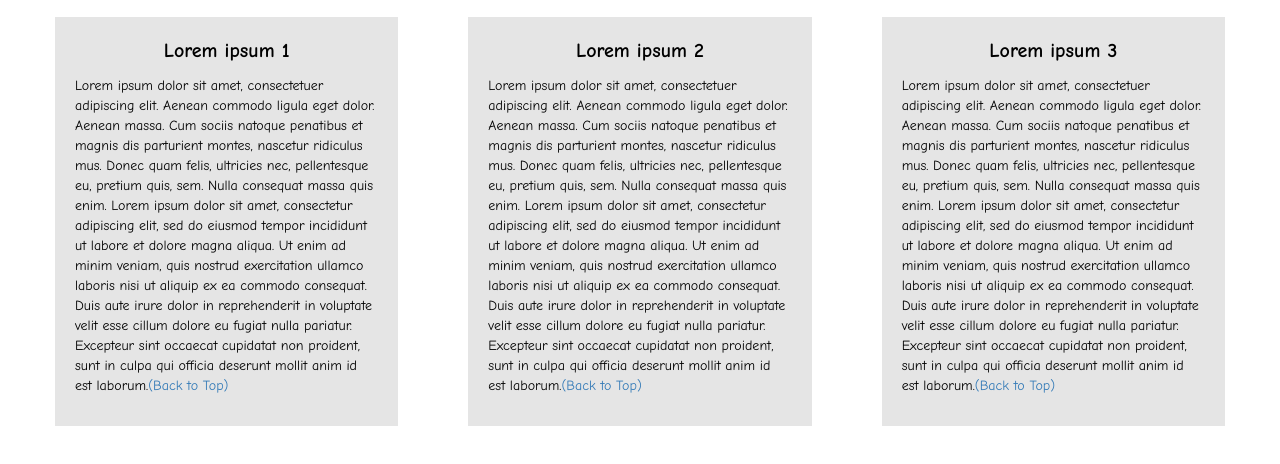
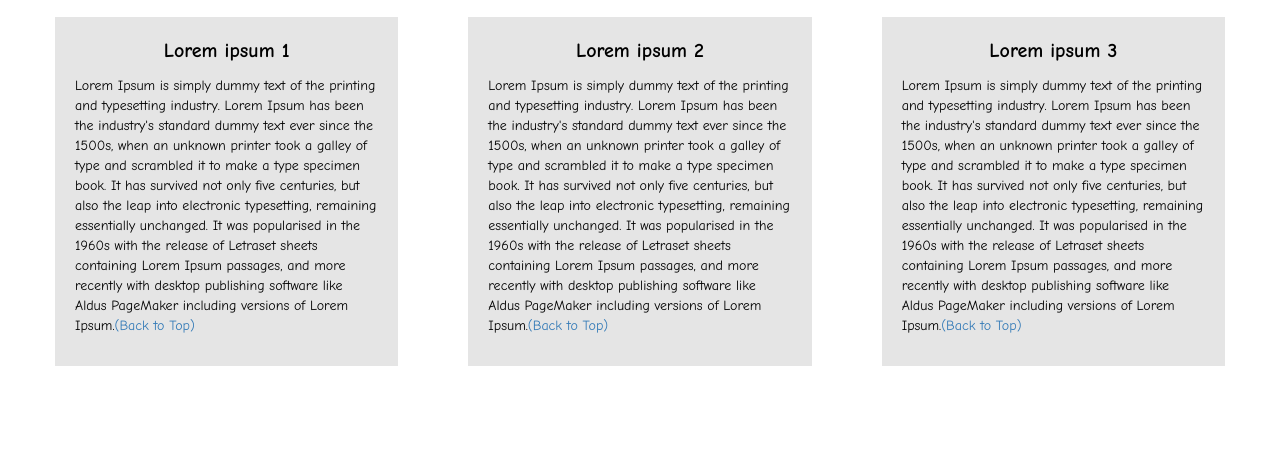
Before and after one commit to javadab2llahzadeh/module3-solution, a plain HTML site: page index.html in a window 1280 px wide. Shown: the part 150-614 px from the top of the page. Drawn offline with nearby package versions, Linux system fonts and the light colour scheme.

Commit message:
Update index.html

```diff
--- a/index.html
+++ b/index.html
@@ -34,19 +34,19 @@
   <div class="col-lg-4 col-md-6 col-sm-12">
     <div class="content-box">
       <p class="item-name">Lorem ipsum 1</p>
-      <p>Lorem ipsum dolor sit amet, consectetuer adipiscing elit. Aenean commodo ligula eget dolor. Aenean massa. Cum sociis natoque penatibus et magnis dis parturient montes, nascetur ridiculus mus. Donec quam felis, ultricies nec, pellentesque eu, pretium quis, sem. Nulla consequat massa quis enim. Lorem ipsum dolor sit amet, consectetur adipiscing elit, sed do eiusmod tempor incididunt ut labore et dolore magna aliqua. Ut enim ad minim veniam, quis nostrud exercitation ullamco laboris nisi ut aliquip ex ea commodo consequat. Duis aute irure dolor in reprehenderit in voluptate velit esse cillum dolore eu fugiat nulla pariatur. Excepteur sint occaecat cupidatat non proident, sunt in culpa qui officia deserunt mollit anim id est laborum.<a href="#top">(Back to Top)</a></p>
+      <p>Lorem Ipsum is simply dummy text of the printing and typesetting industry. Lorem Ipsum has been the industry's standard dummy text ever since the 1500s, when an unknown printer took a galley of type and scrambled it to make a type specimen book. It has survived not only five centuries, but also the leap into electronic typesetting, remaining essentially unchanged. It was popularised in the 1960s with the release of Letraset sheets containing Lorem Ipsum passages, and more recently with desktop publishing software like Aldus PageMaker including versions of Lorem Ipsum.<a href="#top">(Back to Top)</a></p>
     </div>
   </div>
   <div class="col-lg-4 col-md-6 col-sm-12">
     <div class="content-box">
       <p class="item-name">Lorem ipsum 2</p>
-      <p>Lorem ipsum dolor sit amet, consectetuer adipiscing elit. Aenean commodo ligula eget dolor. Aenean massa. Cum sociis natoque penatibus et magnis dis parturient montes, nascetur ridiculus mus. Donec quam felis, ultricies nec, pellentesque eu, pretium quis, sem. Nulla consequat massa quis enim. Lorem ipsum dolor sit amet, consectetur adipiscing elit, sed do eiusmod tempor incididunt ut labore et dolore magna aliqua. Ut enim ad minim veniam, quis nostrud exercitation ullamco laboris nisi ut aliquip ex ea commodo consequat. Duis aute irure dolor in reprehenderit in voluptate velit esse cillum dolore eu fugiat nulla pariatur. Excepteur sint occaecat cupidatat non proident, sunt in culpa qui officia deserunt mollit anim id est laborum.<a href="#top">(Back to Top)</a></p>
+      <p>Lorem Ipsum is simply dummy text of the printing and typesetting industry. Lorem Ipsum has been the industry's standard dummy text ever since the 1500s, when an unknown printer took a galley of type and scrambled it to make a type specimen book. It has survived not only five centuries, but also the leap into electronic typesetting, remaining essentially unchanged. It was popularised in the 1960s with the release of Letraset sheets containing Lorem Ipsum passages, and more recently with desktop publishing software like Aldus PageMaker including versions of Lorem Ipsum.<a href="#top">(Back to Top)</a></p>
     </div>
   </div>
   <div class="col-lg-4 col-md-12 col-sm-12">
     <div class="content-box">
       <p class="item-name">Lorem ipsum 3</p>
-      <p>Lorem ipsum dolor sit amet, consectetuer adipiscing elit. Aenean commodo ligula eget dolor. Aenean massa. Cum sociis natoque penatibus et magnis dis parturient montes, nascetur ridiculus mus. Donec quam felis, ultricies nec, pellentesque eu, pretium quis, sem. Nulla consequat massa quis enim. Lorem ipsum dolor sit amet, consectetur adipiscing elit, sed do eiusmod tempor incididunt ut labore et dolore magna aliqua. Ut enim ad minim veniam, quis nostrud exercitation ullamco laboris nisi ut aliquip ex ea commodo consequat. Duis aute irure dolor in reprehenderit in voluptate velit esse cillum dolore eu fugiat nulla pariatur. Excepteur sint occaecat cupidatat non proident, sunt in culpa qui officia deserunt mollit anim id est laborum.<a href="#top">(Back to Top)</a></p>
+      <p>Lorem Ipsum is simply dummy text of the printing and typesetting industry. Lorem Ipsum has been the industry's standard dummy text ever since the 1500s, when an unknown printer took a galley of type and scrambled it to make a type specimen book. It has survived not only five centuries, but also the leap into electronic typesetting, remaining essentially unchanged. It was popularised in the 1960s with the release of Letraset sheets containing Lorem Ipsum passages, and more recently with desktop publishing software like Aldus PageMaker including versions of Lorem Ipsum.<a href="#top">(Back to Top)</a></p>
     </div>
   </div>
 </div>
```
